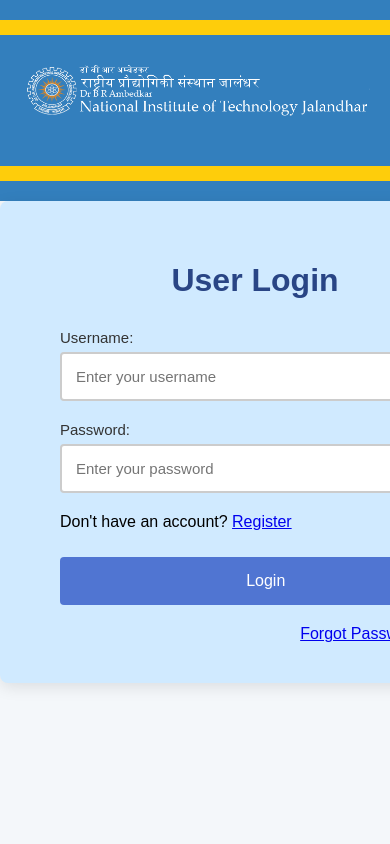
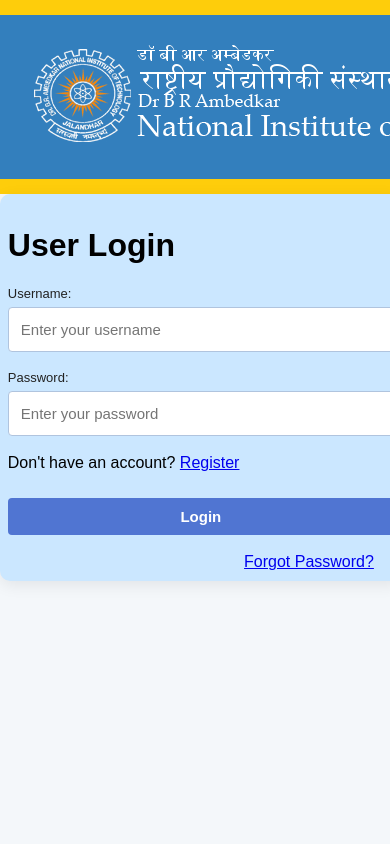
Before and after one commit to Yadavsandeep-stack/DT-project, a Flask app: page / in a window 390 px wide; the page is wider, and only the part inside the window is pictured. Run offline with Flask 3, Linux system fonts and the light colour scheme.

Commit message:
Update style.css

```diff
--- a/static/style.css
+++ b/static/style.css
@@ -1,114 +1,198 @@
-/* Reset some basic styles */
+/* General body styling */
 body {
     margin: 0;
     font-family: Arial, sans-serif;
     background-color: #f4f7fa;
-    display: block;
-    justify-content: center;
-    align-items: center;
     min-height: 100vh;
 }
 
-/* Full-width background container */
-.container-fluid {
+/* Banner/Header styling */
+.header-banner {
     background-color: #337fbd;
+    border-top: 6px solid #f5c518;
+    border-bottom: 6px solid #f5c518;
+    padding: 20px 0 16px 0;
     width: 100%;
-    padding: 20px 0;
+    text-align: center;
+}
+.header-banner img {
+    max-height: 70px;
+    margin-right: 20px;
+    vertical-align: middle;
+    background-color: #337fbd;
+}
+.header-banner .header-text {
+    display: inline-block;
+    vertical-align: middle;
+    color: #fff;
+    text-align: left;
+}
+.header-banner .header-text h2 {
+    margin: 0 0 4px 0;
+    font-size: 1.5rem;
+    font-weight: 700;
+}
+.header-banner .header-text p {
+    margin: 0;
+    font-size: 1.1rem;
+    font-weight: 400;
 }
 
-/* Login Box Styling */
+/* Center the login box */
+.main-content {
+    display: flex;
+    justify-content: center;
+    align-items: flex-start;
+    min-height: 80vh;
+    padding: 30px 0;
+}
+.container-fluid .container{
+    background-color: #337fbd;
+}
+/* Login box styling */
 .login-container {
-    display: block;
-    align-content: center;
-    margin-bottom: auto;
-    margin-left: auto;
-    margin-right: auto;
-    margin-top: auto;
-    background-color: #d0eaff; /* Soft blue */
-    padding: 40px 60px;
-    border-radius: 8px;
-    box-shadow: 0 4px 16px rgba(0, 0, 0, 0.1);
+    background: #cbe7ff;
+    border-radius: 10px;
+    box-shadow: 0 4px 16px rgba(0,0,0,0.08);
+    padding: 36px 44px 28px 44px;
     width: 100%;
-    max-width: 500px;
-}
-.login-container .Register{
-    justify-content: center;
-    align-items: center;
-    padding-bottom: 10px;
-}
-.login-container .Register:hover{
-    color: #ef59a4;
-    /* padding-bottom: 10px; */
+    max-width: 420px;
+    margin: 0 auto;
 }
 
-
-/* .login-container .forgot{
-    justify-content: right;
-    text-align:right;
-
-    right: 0;
-    padding-right: 10px;
-
-} */
-
-/* Headline */
-h1 {
+.login-container h2 {
     text-align: center;
-    margin-bottom: 30px;
     color: #294585;
+    font-size: 2rem;
+    margin-bottom: 24px;
+    font-weight: 700;
 }
 
-/* Form structure */
 .form-group {
-    margin-bottom: 20px;
+    margin-bottom: 18px;
 }
 
 label {
     display: block;
-    font-size: 15px;
+    font-size: 16px;
     margin-bottom: 6px;
-    color: #333;
+    color: #222;
 }
 
+.input-wrapper {
+    position: relative;
+}
 input[type="text"],
 input[type="password"] {
     width: 100%;
-    padding: 14px;
-    border: 2px solid #ccc;
+    padding: 13px 38px 13px 12px;
+    border: 1.5px solid #b0c4de;
     border-radius: 4px;
     font-size: 15px;
+    background: #fff;
+    box-sizing: border-box;
     transition: border-color 0.3s;
 }
-
 input[type="text"]:focus,
 input[type="password"]:focus {
     border-color: #5075d2;
     outline: none;
 }
+.input-wrapper .input-icon {
+    position: absolute;
+    right: 10px;
+    top: 50%;
+    transform: translateY(-50%);
+    color: #294585;
+    font-size: 1.1rem;
+    pointer-events: none;
+}
 
-/* Button Styling */
-button {
-    width: 105.5%;
-    padding: 15px;
+.login-container .register-row {
+    margin-bottom: 16px;
+    font-size: 15px;
+}
+.login-container .register-row a {
+    color: #294585;
+    text-decoration: underline;
+    margin-left: 4px;
+}
+.login-container .register-row a:hover {
+    color: #ef59a4;
+}
+
+/* Login button */
+button[type="submit"] {
+    width: 100%;
+    padding: 13px;
     background-color: #5075d2;
-    color: white;
+    color: #fff;
     border: none;
     border-radius: 4px;
     cursor: pointer;
-    font-size: 16px;
+    font-size: 17px;
+    font-weight: 600;
+    margin-top: 10px;
     transition: background-color 0.3s;
-
-
 }
-
-button:hover {
+button[type="submit"]:hover {
     background-color: #294585;
 }
 
-/* Image Styling */
-img {
-    max-width: 100%;
-    height: auto;
-    display: block;
-    margin: 0 auto 20px;
+/* Forgot password link */
+.login-container .forgot-row {
+    margin-top: 14px;
+    text-align: right;
 }
+.login-container .forgot-row a {
+    color: #294585;
+    text-decoration: underline;
+    font-size: 15px;
+}
+.login-container .forgot-row a:hover {
+    color: #ef59a4;
+}
+
+/* Responsive design */
+@media (max-width: 768px) {
+    .header-banner .header-text h2 {
+        font-size: 1.1rem;
+    }
+    .header-banner img {
+        max-height: 48px;
+        margin-right: 10px;
+    }
+    .login-container {
+        padding: 26px 10px 18px 10px;
+        max-width: 98vw;
+    }
+    .main-content {
+        padding: 10px 0;
+    }
+    .login-container h2 {
+        font-size: 1.3rem;
+    }
+}
+
+@media (max-width: 480px) {
+    .header-banner {
+        padding: 12px 0 10px 0;
+    }
+    .header-banner img {
+        max-height: 36px;
+    }
+    .login-container {
+        padding: 12px 2vw 10px 2vw;
+        max-width: 99vw;
+    }
+    .login-container h2 {
+        font-size: 1.05rem;
+    }
+    label, .login-container .register-row, .login-container .forgot-row a {
+        font-size: 13px;
+    }
+    button[type="submit"] {
+        font-size: 15px;
+        padding: 10px;
+    }
+}
```
